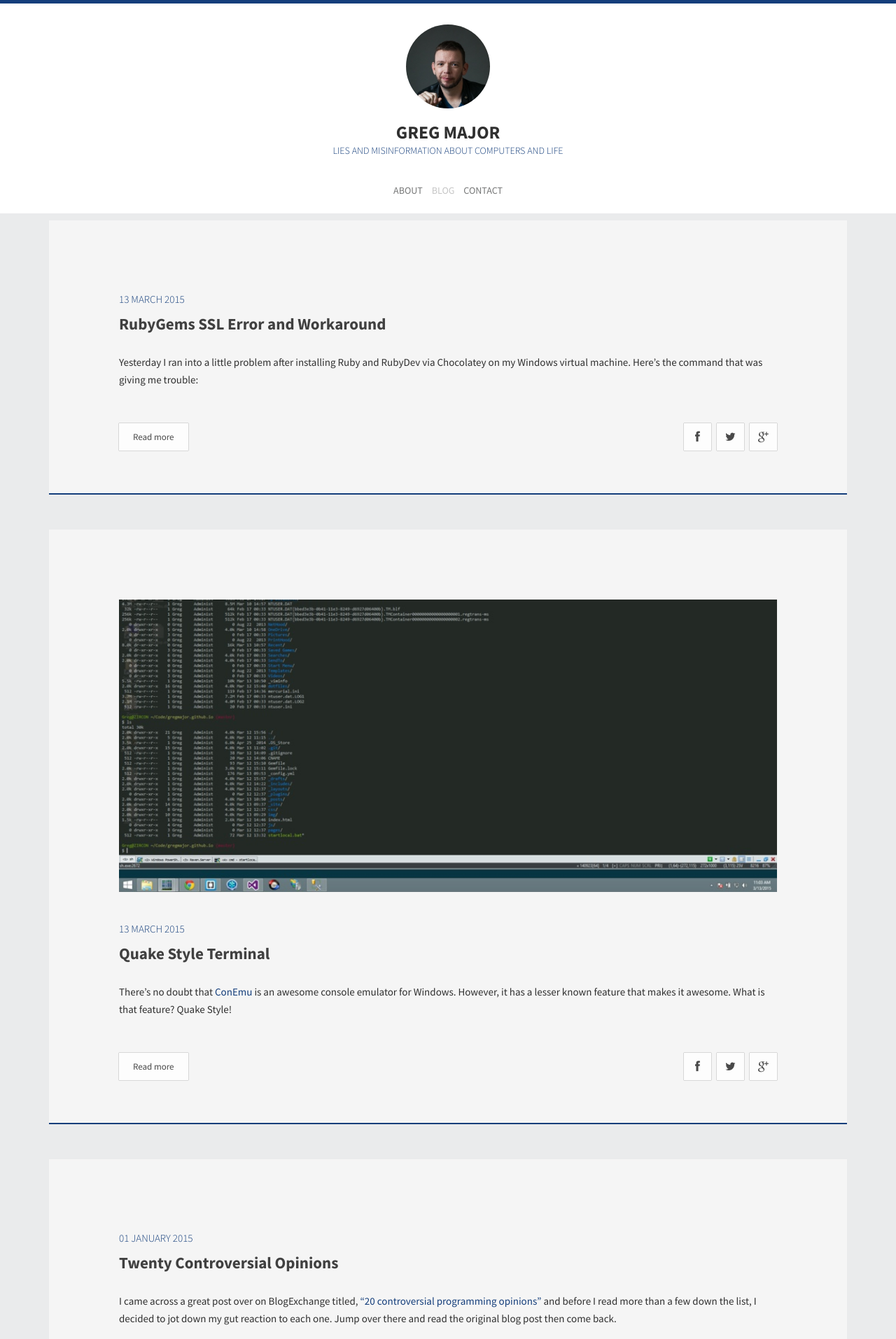
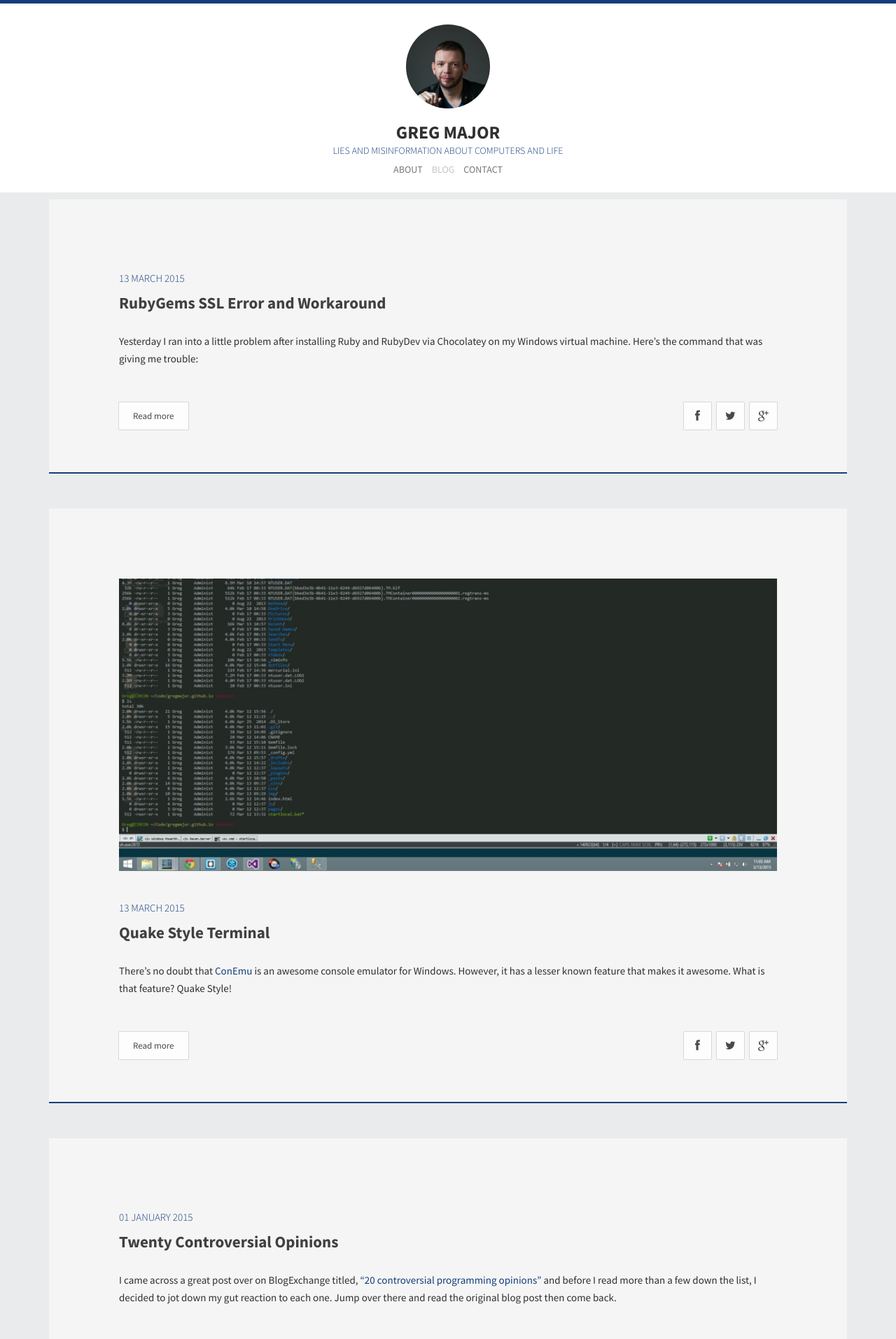
Before and after one commit to gregmajor/gregmajor.github.io, a Jekyll site: the page built from index.html, in a window 1280 px wide. Shown: the top 1914 px of the page at 70% size. Built offline with Jekyll 4.4.1, drawn with Linux system fonts in a browser that asks for light colours; Markdown is read by kramdown in place of the engine named in the settings; the list of posts is cut into pages by our own code.

Commit message:
More style tweaks

```diff
--- a/css/style.css
+++ b/css/style.css
@@ -71,6 +71,7 @@ header{
 
 #site-heading .title{
 	font-weight: 700;
+    text-transform: uppercase;
 /*	color: #dedcdb;*/
 	margin: 0 0 5px 0;
 	font-size: 1.714em;
@@ -80,7 +81,7 @@ header{
 	font-weight: 300;
 	color: #143E7B;
 	text-transform: uppercase;
-	margin: 0 0 35px 0;
+	margin: 0 0 5px 0;
 	font-size: 14px;
 }
 
```
